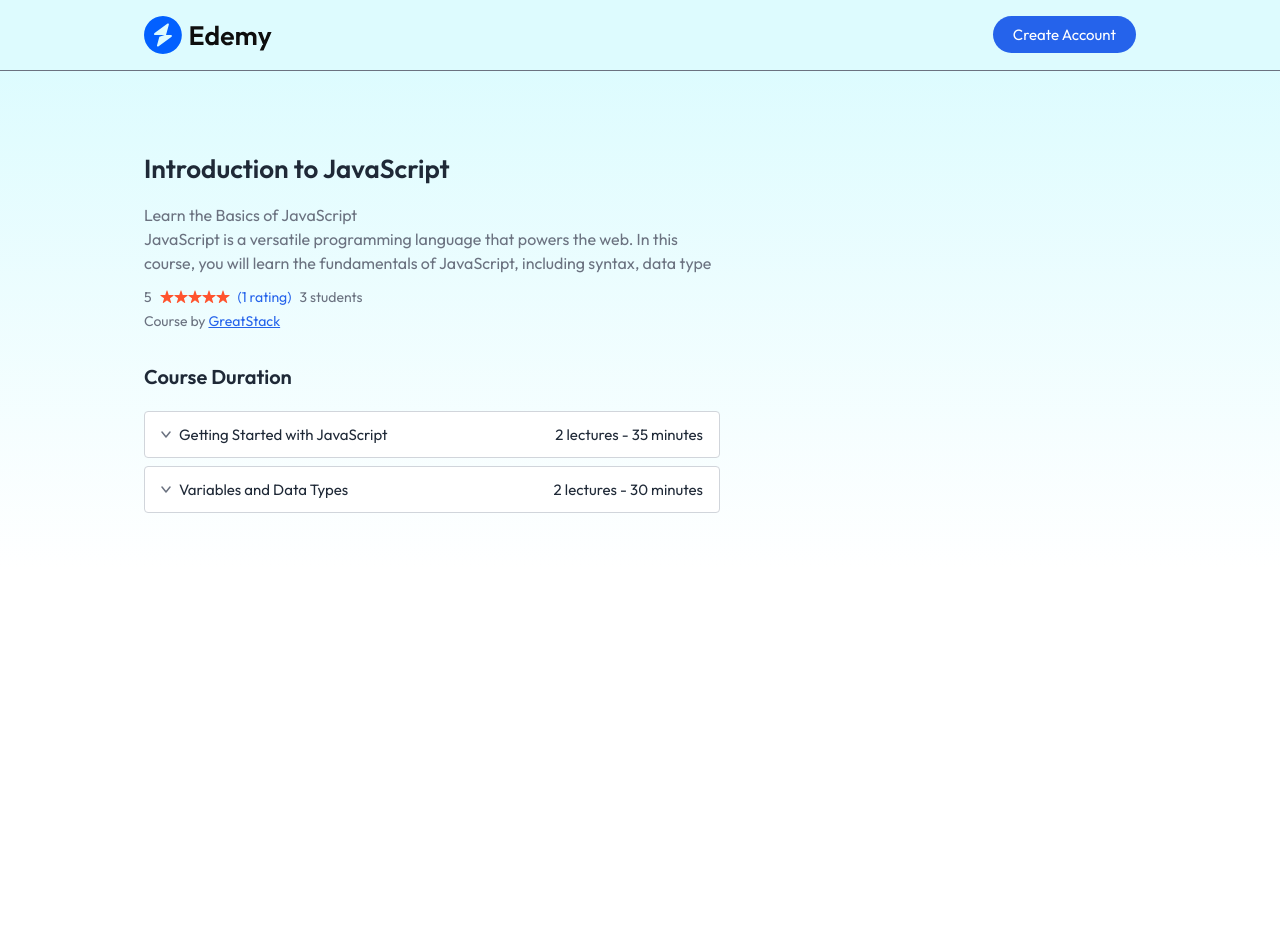
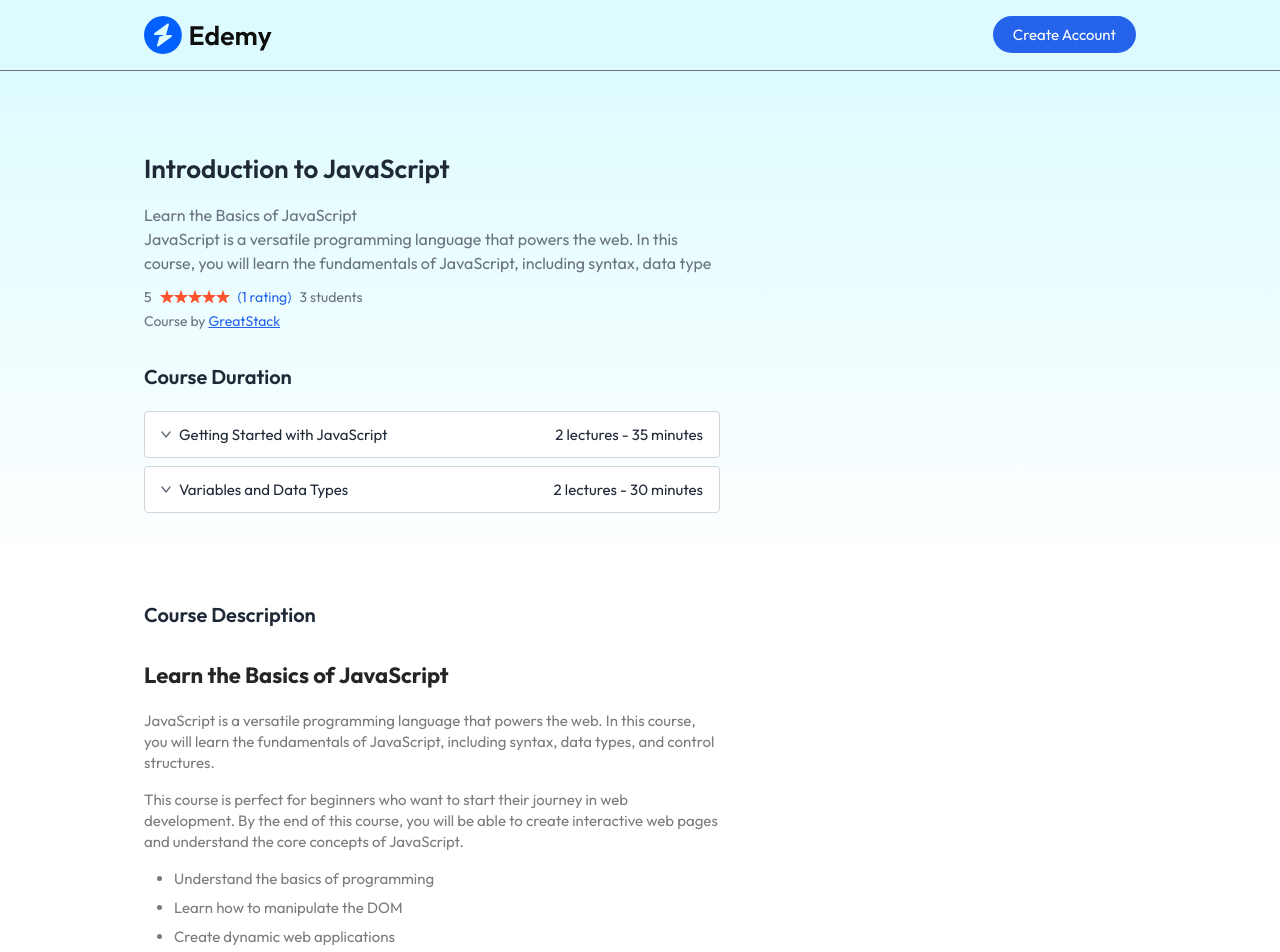
Before and after one commit to katyaynisingh001/learning-management-system, a React (Vite) app in the folder client/: page /course/605c72efb3f1c2b1f8e4e1a1 in a window 1280 px wide. Shown: the top 952 px of the page. Before the commit the page ends 800 px from the top, so only its background shows below. Built offline with nearby package versions, Linux system fonts and the light colour scheme; no server answers.

Commit message:
Add course description
Co-authored-by: Nilakshi <diyap0790@gmail.com>

```diff
--- a/client/src/index.css
+++ b/client/src/index.css
@@ -7,3 +7,36 @@
 *{
   font-family: 'Outfit';
 }
+@layer base{
+  html{
+    scroll-behavior: smooth;
+  }
+}
+
+::-webkit-scrollbar{
+  display: none;
+}
+
+.rich-text { font-size: 15px; color: #7A7B7D; }
+
+.rich-text p { margin-bottom: 16px; }
+
+.rich-text h1 { font-size: 36px; font-weight: 800; color: #252525; margin: 32px 0; }
+
+.rich-text h2 { font-size: 22px; font-weight: 700; color: #252525; margin: 24px 0; }
+
+.rich-text h3 { font-size: 18px; font-weight: 600; color: #333333; margin: 20px 0; }
+
+.rich-text h4 { font-size: 16px; font-weight: 500; color: #444444; margin: 16px 0; }
+
+.rich-text h5 { font-size: 14px; font-weight: 400; color: #555555; margin: 12px 0; }
+
+.rich-text h6 { font-size: 12px; font-weight: 400; color: #666666; margin: 8px 0; }
+
+.rich-text strong { font-weight: 700; }
+
+.rich-text ol { margin-left: 30px; list-style-type: decimal; }
+
+.rich-text ul { margin-left: 30px; list-style-type: disc; }
+
+.rich-text li { margin-bottom: 8px; }
--- a/client/src/pages/student/CourseDetails.jsx
+++ b/client/src/pages/student/CourseDetails.jsx
@@ -96,6 +96,11 @@
             </div>
           </div>
 
+          <div className='py-20 text-sm md:text-default'>
+            <h3 className='text-xl font-semibold text-gray-800'>Course Description</h3>
+            <p className='pt-3 rich-text' dangerouslySetInnerHTML={{ __html: courseData.courseDescription}}></p>
+          </div>
+
         </div>
 
         {/* right column */}
```
